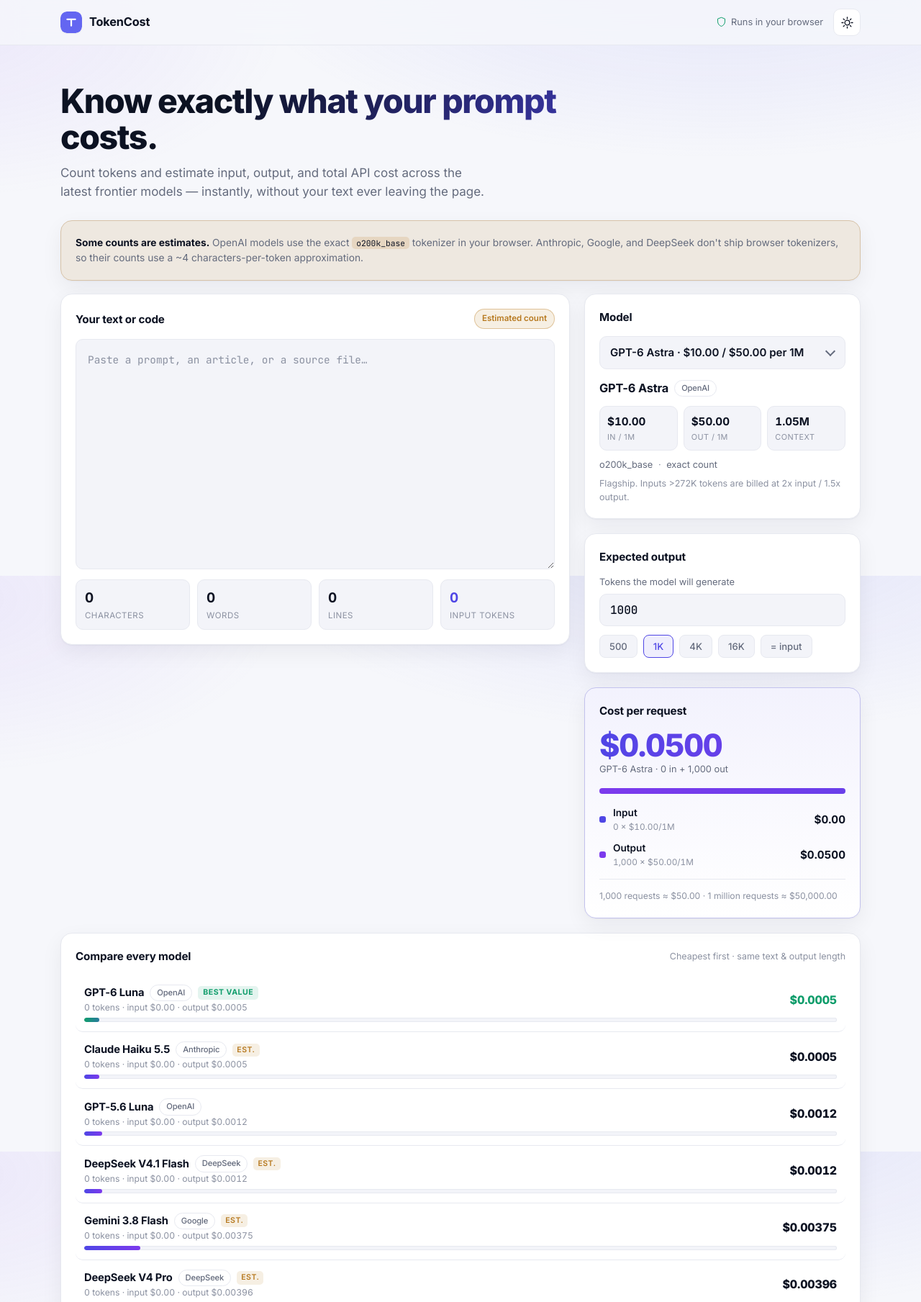
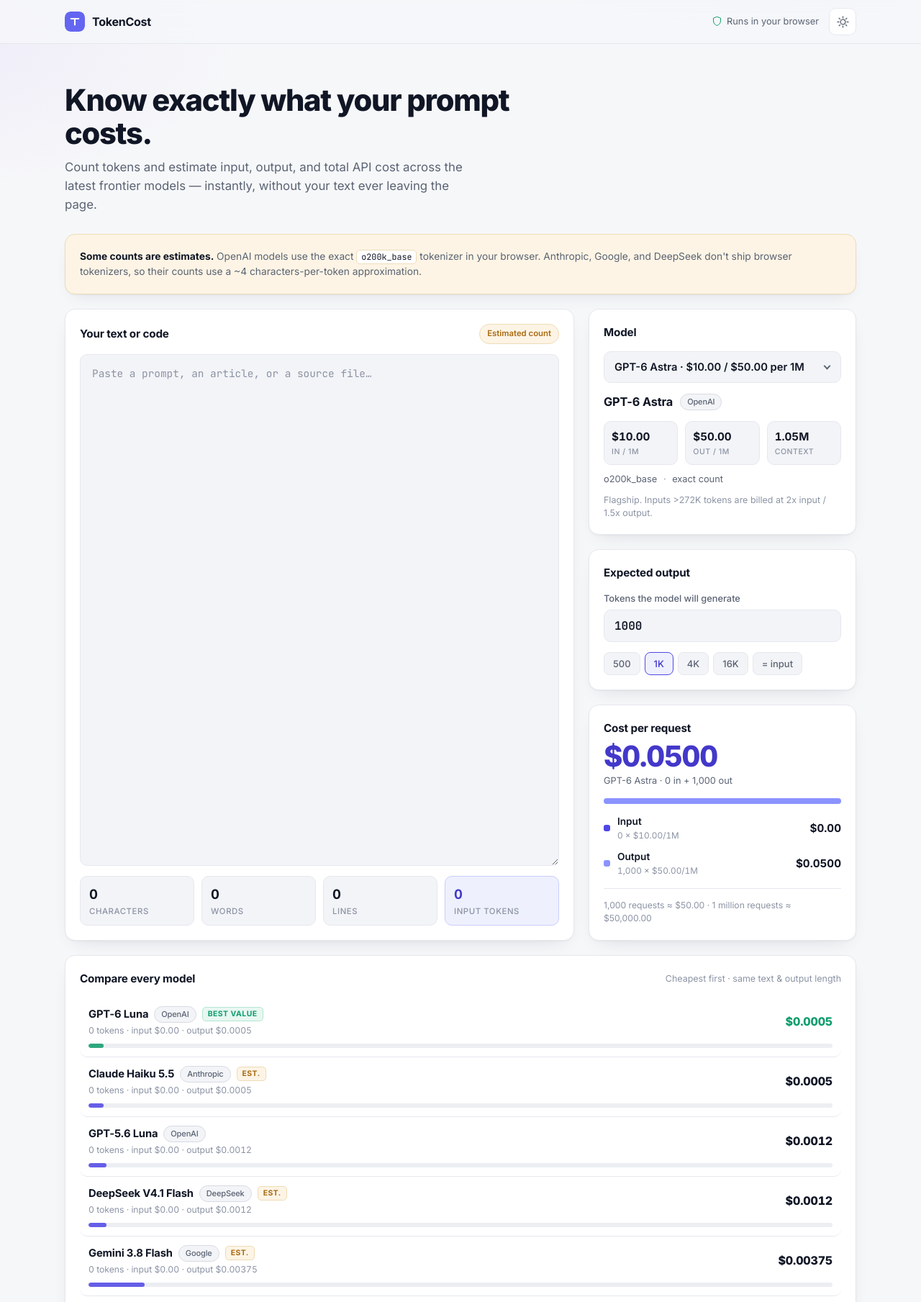
Before and after one commit to yashwanth2510/token-cost-calculator, a plain HTML site: page index.html in a window 1280 px wide. Shown: the top 1809 px of the page at 72% size. Drawn offline with nearby package versions, Linux system fonts and the light colour scheme.

Commit message:
Rebalance workspace layout and make light theme the default
- Force light theme regardless of OS preference (toggle stays opt-in)
- Editor column now stretches to match the sidebar height (no dead gap)
- Rewrite stylesheet without color-mix / gradient-clipped text for
  consistent rendering across browsers
- Verified: zero horizontal overflow at 1440/1024/768; columns balanced

```diff
--- a/app.js
+++ b/app.js
@@ -261,9 +261,7 @@
 
 function initTheme() {
   const saved = localStorage.getItem("theme");
-  const prefersDark = window.matchMedia?.("(prefers-color-scheme: dark)").matches;
-  const theme = saved || (prefersDark ? "dark" : "light");
-  document.documentElement.setAttribute("data-theme", theme);
+  document.documentElement.setAttribute("data-theme", saved === "dark" ? "dark" : "light");
 }
 
 els.themeToggle.addEventListener("click", () => {
--- a/styles.css
+++ b/styles.css
@@ -1,61 +1,99 @@
+/* =========================================================
+   TokenCost — stylesheet
+   Light theme is the default. No color-mix / no gradient-clipped
+   text, so it renders identically across all modern browsers.
+   ========================================================= */
+
 :root {
-  --font: "Inter", system-ui, -apple-system, "Segoe UI", Roboto, sans-serif;
-  --mono: "JetBrains Mono", ui-monospace, "Cascadia Code", Consolas, monospace;
-  --radius: 16px;
+  --font: "Inter", system-ui, -apple-system, "Segoe UI", Roboto, Arial, sans-serif;
+  --mono: "JetBrains Mono", ui-monospace, "SFMono-Regular", Consolas, "Liberation Mono", monospace;
+
+  --maxw: 1140px;
+  --radius: 14px;
   --radius-sm: 10px;
-  --maxw: 1160px;
+  --radius-pill: 999px;
+
+  --space-1: 6px;
+  --space-2: 10px;
+  --space-3: 14px;
+  --space-4: 20px;
+  --space-5: 28px;
+  --space-6: 40px;
+  --space-7: 56px;
 }
 
 :root,
 [data-theme="light"] {
-  --bg: #f6f7fb;
-  --bg-accent: radial-gradient(1100px 460px at 78% -8%, rgba(99, 102, 241, 0.14), transparent 62%),
-    radial-gradient(820px 420px at -6% 4%, rgba(139, 92, 246, 0.1), transparent 58%);
+  color-scheme: light;
+
+  --bg: #f6f7f9;
   --surface: #ffffff;
-  --surface-2: #f3f4f9;
-  --border: #e7e9f0;
-  --border-strong: #d5d9e4;
-  --text: #0c1222;
-  --muted: #646b7d;
-  --faint: #8b91a1;
+  --surface-2: #f3f4f7;
+  --surface-3: #eceef2;
+
+  --border: #e6e8ee;
+  --border-strong: #d8dbe4;
+
+  --text: #101625;
+  --muted: #5a6373;
+  --faint: #8b93a4;
+
   --accent: #4f46e5;
-  --accent-2: #7c3aed;
-  --accent-soft: rgba(79, 70, 229, 0.09);
+  --accent-ink: #4338ca;
+  --accent-soft: #eef0fe;
+  --accent-border: #c9cdfb;
+
   --green: #0f9d6b;
-  --green-soft: rgba(15, 157, 107, 0.11);
-  --amber: #b7791f;
-  --amber-soft: rgba(183, 121, 31, 0.12);
-  --shadow: 0 1px 2px rgba(16, 24, 40, 0.04), 0 10px 30px rgba(16, 24, 40, 0.06);
-  --shadow-sm: 0 1px 2px rgba(16, 24, 40, 0.05);
-  --ring: rgba(79, 70, 229, 0.35);
-  color-scheme: light;
+  --green-soft: #e8f7f1;
+  --green-border: #b6e6d2;
+
+  --amber: #a96a12;
+  --amber-soft: #fdf4e5;
+  --amber-border: #eedcb6;
+
+  --topbar: rgba(246, 247, 249, 0.82);
+  --shadow-sm: 0 1px 2px rgba(16, 22, 37, 0.05);
+  --shadow: 0 1px 2px rgba(16, 22, 37, 0.04), 0 10px 26px -14px rgba(16, 22, 37, 0.16);
+  --ring: rgba(79, 70, 229, 0.28);
 }
 
 [data-theme="dark"] {
-  --bg: #0a0b10;
-  --bg-accent: radial-gradient(1100px 460px at 78% -8%, rgba(99, 102, 241, 0.16), transparent 62%),
-    radial-gradient(820px 420px at -6% 4%, rgba(139, 92, 246, 0.12), transparent 58%);
-  --surface: #14161d;
-  --surface-2: #1b1e27;
-  --border: #262a35;
-  --border-strong: #343a49;
-  --text: #eef0f6;
-  --muted: #9aa3b6;
-  --faint: #737d92;
+  color-scheme: dark;
+
+  --bg: #0b0d13;
+  --surface: #14171f;
+  --surface-2: #1a1e28;
+  --surface-3: #212632;
+
+  --border: #252a36;
+  --border-strong: #333a49;
+
+  --text: #eaeef7;
+  --muted: #98a1b3;
+  --faint: #6f7889;
+
   --accent: #8b93ff;
-  --accent-2: #b18cff;
-  --accent-soft: rgba(139, 147, 255, 0.14);
-  --green: #34d399;
-  --green-soft: rgba(52, 211, 153, 0.13);
+  --accent-ink: #a5abff;
+  --accent-soft: #1b2033;
+  --accent-border: #333b5e;
+
+  --green: #3ddc97;
+  --green-soft: #12241d;
+  --green-border: #245038;
+
   --amber: #f0b65f;
-  --amber-soft: rgba(240, 182, 95, 0.13);
-  --shadow: 0 1px 2px rgba(0, 0, 0, 0.4), 0 14px 36px rgba(0, 0, 0, 0.34);
+  --amber-soft: #251e11;
+  --amber-border: #4a3b1d;
+
+  --topbar: rgba(11, 13, 19, 0.82);
   --shadow-sm: 0 1px 2px rgba(0, 0, 0, 0.4);
-  --ring: rgba(139, 147, 255, 0.4);
-  color-scheme: dark;
+  --shadow: 0 1px 2px rgba(0, 0, 0, 0.4), 0 14px 34px -16px rgba(0, 0, 0, 0.6);
+  --ring: rgba(139, 147, 255, 0.3);
 }
 
-* {
+*,
+*::before,
+*::after {
   box-sizing: border-box;
 }
 
@@ -71,66 +109,71 @@
   line-height: 1.55;
   color: var(--text);
   background-color: var(--bg);
-  background-image: var(--bg-accent);
-  background-attachment: fixed;
+  background-image:
+    radial-gradient(900px 380px at 82% -6%, rgba(99, 102, 241, 0.09), transparent 60%),
+    radial-gradient(720px 340px at -8% 2%, rgba(139, 92, 246, 0.07), transparent 60%);
+  background-repeat: no-repeat;
   -webkit-font-smoothing: antialiased;
+  text-rendering: optimizeLegibility;
 }
 
 .container {
+  width: 100%;
   max-width: var(--maxw);
   margin: 0 auto;
-  padding: 0 24px;
+  padding: 0 var(--space-4);
 }
 
-/* ---------- Top bar ---------- */
+/* ---------------- Top bar ---------------- */
 .topbar {
   position: sticky;
   top: 0;
-  z-index: 20;
-  background: color-mix(in srgb, var(--bg) 82%, transparent);
-  backdrop-filter: saturate(1.4) blur(12px);
+  z-index: 30;
+  background: var(--topbar);
+  backdrop-filter: saturate(180%) blur(14px);
+  -webkit-backdrop-filter: saturate(180%) blur(14px);
   border-bottom: 1px solid var(--border);
 }
 
 .topbar-inner {
-  height: 62px;
+  height: 60px;
   display: flex;
   align-items: center;
   justify-content: space-between;
-  gap: 16px;
+  gap: var(--space-4);
 }
 
 .brand {
   display: inline-flex;
   align-items: center;
-  gap: 10px;
+  gap: var(--space-2);
   text-decoration: none;
   color: var(--text);
 }
 
 .brand-mark {
-  width: 30px;
-  height: 30px;
-  border-radius: 9px;
-  box-shadow: var(--shadow-sm);
+  width: 28px;
+  height: 28px;
+  border-radius: 8px;
+  flex: none;
 }
 
 .brand-name {
+  font-size: 1rem;
   font-weight: 700;
-  letter-spacing: -0.01em;
-  font-size: 1.02rem;
+  letter-spacing: -0.015em;
 }
 
 .topbar-right {
   display: flex;
   align-items: center;
-  gap: 14px;
+  gap: var(--space-3);
 }
 
 .privacy {
   display: inline-flex;
   align-items: center;
-  gap: 6px;
+  gap: var(--space-1);
   font-size: 0.8rem;
   color: var(--muted);
 }
@@ -149,18 +192,19 @@
   border-radius: var(--radius-sm);
   border: 1px solid var(--border);
   background: var(--surface);
-  color: var(--text);
+  color: var(--muted);
   cursor: pointer;
-  transition: border-color 0.15s, background 0.15s, transform 0.1s;
+  transition: border-color 0.15s ease, color 0.15s ease, background 0.15s ease;
 }
 
 .icon-btn:hover {
+  color: var(--text);
   border-color: var(--border-strong);
   background: var(--surface-2);
 }
 
 .icon-btn:active {
-  transform: scale(0.96);
+  transform: translateY(1px);
 }
 
 .icon-btn svg {
@@ -173,48 +217,44 @@
   display: none;
 }
 
-/* ---------- Hero ---------- */
+/* ---------------- Hero ---------------- */
 .hero {
-  padding: 52px 0 26px;
-  max-width: 720px;
+  padding: var(--space-7) 0 var(--space-5);
+  max-width: 700px;
 }
 
 .hero h1 {
-  margin: 0 0 12px;
-  font-size: clamp(2rem, 4.4vw, 2.9rem);
-  line-height: 1.08;
+  margin: 0 0 var(--space-2);
+  font-size: clamp(1.9rem, 4vw, 2.6rem);
+  line-height: 1.1;
   letter-spacing: -0.03em;
   font-weight: 800;
-  background: linear-gradient(120deg, var(--text) 30%, var(--accent) 130%);
-  -webkit-background-clip: text;
-  background-clip: text;
-  color: transparent;
+  color: var(--text);
 }
 
 .hero p {
   margin: 0;
-  font-size: 1.06rem;
+  font-size: 1.05rem;
   color: var(--muted);
-  max-width: 600px;
+  max-width: 580px;
 }
 
-/* ---------- Cards ---------- */
+/* ---------------- Cards ---------------- */
 .card {
   background: var(--surface);
   border: 1px solid var(--border);
   border-radius: var(--radius);
   box-shadow: var(--shadow);
-  padding: 20px;
-  transition: border-color 0.2s;
+  padding: var(--space-4);
 }
 
 .card-head {
   display: flex;
   align-items: center;
   justify-content: space-between;
-  gap: 12px;
+  gap: var(--space-3);
   flex-wrap: wrap;
-  margin-bottom: 14px;
+  margin-bottom: var(--space-3);
 }
 
 .card-head h2 {
@@ -226,16 +266,16 @@
 
 .muted {
   font-size: 0.78rem;
+  font-weight: 400;
   color: var(--faint);
-  font-weight: 400;
 }
 
 .notice {
-  margin-bottom: 18px;
+  margin-bottom: var(--space-4);
   font-size: 0.86rem;
   color: var(--muted);
-  border-color: color-mix(in srgb, var(--amber) 34%, var(--border));
   background: var(--amber-soft);
+  border-color: var(--amber-border);
 }
 
 .notice strong {
@@ -244,47 +284,49 @@
 
 .notice code {
   font-family: var(--mono);
-  font-size: 0.82em;
+  font-size: 0.85em;
   color: var(--text);
-  background: color-mix(in srgb, var(--amber) 16%, transparent);
+  background: var(--surface);
+  border: 1px solid var(--amber-border);
   padding: 1px 6px;
   border-radius: 5px;
 }
 
-/* ---------- Workspace layout ---------- */
+/* ---------------- Workspace ---------------- */
 .workspace {
   display: grid;
-  grid-template-columns: minmax(0, 1fr) 384px;
-  gap: 20px;
-  align-items: start;
+  grid-template-columns: minmax(0, 1fr) 372px;
+  gap: var(--space-4);
+  align-items: stretch;
 }
 
 .sidebar {
-  display: grid;
-  gap: 20px;
+  display: flex;
+  flex-direction: column;
+  gap: var(--space-4);
 }
 
-/* ---------- Editor ---------- */
-.editor {
+.card.editor {
   display: flex;
   flex-direction: column;
 }
 
+/* ---------------- Editor ---------------- */
 textarea {
   width: 100%;
-  min-height: 320px;
-  flex: 1;
+  flex: 1 1 auto;
+  min-height: 220px;
   resize: vertical;
-  padding: 16px;
+  padding: var(--space-3) 16px;
   font-family: var(--mono);
   font-size: 0.9rem;
-  line-height: 1.6;
+  line-height: 1.65;
   color: var(--text);
   background: var(--surface-2);
   border: 1px solid var(--border);
   border-radius: var(--radius-sm);
   outline: none;
-  transition: border-color 0.15s, box-shadow 0.15s;
+  transition: border-color 0.15s ease, box-shadow 0.15s ease;
 }
 
 textarea::placeholder {
@@ -294,13 +336,14 @@
 textarea:focus {
   border-color: var(--accent);
   box-shadow: 0 0 0 3px var(--ring);
+  background: var(--surface);
 }
 
 .stats {
   display: grid;
   grid-template-columns: repeat(4, 1fr);
-  gap: 10px;
-  margin-top: 14px;
+  gap: var(--space-2);
+  margin-top: var(--space-3);
 }
 
 .stat {
@@ -314,64 +357,73 @@
 }
 
 .stat b {
-  font-size: 1.18rem;
+  font-size: 1.15rem;
   font-weight: 700;
   font-variant-numeric: tabular-nums;
   letter-spacing: -0.01em;
 }
 
 .stat span {
-  font-size: 0.72rem;
+  font-size: 0.71rem;
+  font-weight: 500;
   color: var(--faint);
   text-transform: uppercase;
-  letter-spacing: 0.04em;
+  letter-spacing: 0.05em;
+}
+
+.stat-em {
+  background: var(--accent-soft);
+  border-color: var(--accent-border);
 }
 
 .stat-em b {
-  color: var(--accent);
+  color: var(--accent-ink);
 }
 
-/* ---------- Pills / badges ---------- */
+/* ---------------- Pills / chips ---------------- */
 .pill {
-  font-size: 0.72rem;
+  display: inline-block;
+  font-size: 0.71rem;
   font-weight: 600;
   padding: 4px 10px;
-  border-radius: 999px;
+  border-radius: var(--radius-pill);
   border: 1px solid var(--border);
   color: var(--muted);
+  background: var(--surface-2);
   white-space: nowrap;
 }
 
 .pill-exact {
   color: var(--green);
-  border-color: color-mix(in srgb, var(--green) 38%, transparent);
   background: var(--green-soft);
+  border-color: var(--green-border);
 }
 
 .pill-estimate {
   color: var(--amber);
-  border-color: color-mix(in srgb, var(--amber) 38%, transparent);
   background: var(--amber-soft);
+  border-color: var(--amber-border);
 }
 
 .pill-loading {
-  color: var(--accent);
-  border-color: color-mix(in srgb, var(--accent) 32%, transparent);
+  color: var(--accent-ink);
   background: var(--accent-soft);
+  border-color: var(--accent-border);
 }
 
 .chip {
   display: inline-block;
-  font-size: 0.7rem;
+  font-size: 0.69rem;
   font-weight: 500;
   padding: 2px 9px;
-  border-radius: 999px;
-  border: 1px solid var(--border);
+  border-radius: var(--radius-pill);
+  border: 1px solid var(--border-strong);
   color: var(--muted);
+  background: var(--surface-2);
   vertical-align: middle;
 }
 
-/* ---------- Model select ---------- */
+/* ---------------- Model card ---------------- */
 .select-wrap {
   position: relative;
 }
@@ -381,8 +433,8 @@
   position: absolute;
   right: 16px;
   top: 50%;
-  width: 8px;
-  height: 8px;
+  width: 7px;
+  height: 7px;
   border-right: 2px solid var(--muted);
   border-bottom: 2px solid var(--muted);
   transform: translateY(-70%) rotate(45deg);
@@ -392,17 +444,22 @@
 select {
   width: 100%;
   appearance: none;
-  padding: 12px 42px 12px 14px;
+  -webkit-appearance: none;
+  padding: 11px 40px 11px 14px;
   font-family: inherit;
-  font-size: 0.94rem;
-  font-weight: 550;
+  font-size: 0.92rem;
+  font-weight: 600;
   color: var(--text);
   background: var(--surface-2);
   border: 1px solid var(--border);
   border-radius: var(--radius-sm);
   cursor: pointer;
   outline: none;
-  transition: border-color 0.15s, box-shadow 0.15s;
+  transition: border-color 0.15s ease, box-shadow 0.15s ease;
+}
+
+select:hover {
+  border-color: var(--border-strong);
 }
 
 select:focus {
@@ -411,13 +468,13 @@
 }
 
 .model-summary {
-  margin-top: 14px;
+  margin-top: var(--space-3);
 }
 
 .ms-title {
   display: flex;
   align-items: center;
-  gap: 8px;
+  gap: var(--space-2);
   font-size: 1.02rem;
   font-weight: 700;
   letter-spacing: -0.01em;
@@ -425,9 +482,9 @@
 
 .pchips {
   display: grid;
-  grid-template-columns: repeat(3, 1fr);
-  gap: 8px;
-  margin-top: 12px;
+  grid-template-columns: repeat(3, minmax(0, 1fr));
+  gap: var(--space-2);
+  margin-top: var(--space-3);
 }
 
 .pchip {
@@ -438,6 +495,7 @@
   border-radius: var(--radius-sm);
   background: var(--surface-2);
   border: 1px solid var(--border);
+  min-width: 0;
 }
 
 .pchip b {
@@ -448,10 +506,11 @@
 }
 
 .pchip small {
-  font-size: 0.68rem;
+  font-size: 0.66rem;
+  font-weight: 500;
   color: var(--faint);
   text-transform: uppercase;
-  letter-spacing: 0.04em;
+  letter-spacing: 0.05em;
 }
 
 .ms-meta {
@@ -462,22 +521,24 @@
 
 .ms-meta .sep {
   color: var(--faint);
-  margin: 0 4px;
+  margin: 0 5px;
 }
 
 .model-note {
-  margin: 8px 0 0;
+  margin: var(--space-2) 0 0;
   font-size: 0.78rem;
   line-height: 1.45;
   color: var(--faint);
+  min-height: 1em;
 }
 
-/* ---------- Fields / presets ---------- */
+/* ---------------- Output field ---------------- */
 .field {
   display: flex;
   flex-direction: column;
-  gap: 6px;
+  gap: var(--space-1);
   font-size: 0.8rem;
+  font-weight: 500;
   color: var(--muted);
 }
 
@@ -486,75 +547,76 @@
   padding: 11px 14px;
   font-family: var(--mono);
   font-size: 1rem;
-  font-weight: 500;
+  font-weight: 600;
   color: var(--text);
   background: var(--surface-2);
   border: 1px solid var(--border);
   border-radius: var(--radius-sm);
   outline: none;
-  transition: border-color 0.15s, box-shadow 0.15s;
+  transition: border-color 0.15s ease, box-shadow 0.15s ease;
 }
 
 input[type="number"]:focus {
   border-color: var(--accent);
   box-shadow: 0 0 0 3px var(--ring);
+  background: var(--surface);
 }
 
 .presets {
   display: flex;
-  gap: 8px;
+  gap: var(--space-1);
   flex-wrap: wrap;
-  margin-top: 12px;
+  margin-top: var(--space-3);
 }
 
 .presets button {
-  padding: 7px 13px;
+  padding: 7px 12px;
   font-family: inherit;
-  font-size: 0.82rem;
+  font-size: 0.81rem;
   font-weight: 500;
   color: var(--muted);
   background: var(--surface-2);
   border: 1px solid var(--border);
   border-radius: 8px;
   cursor: pointer;
-  transition: all 0.15s;
+  transition: color 0.15s ease, border-color 0.15s ease, background 0.15s ease;
 }
 
 .presets button:hover {
-  color: var(--accent);
-  border-color: color-mix(in srgb, var(--accent) 45%, var(--border));
+  color: var(--accent-ink);
+  border-color: var(--accent-border);
   background: var(--accent-soft);
 }
 
 .presets button.active {
-  color: var(--accent);
+  color: var(--accent-ink);
   border-color: var(--accent);
   background: var(--accent-soft);
 }
 
-/* ---------- Results ---------- */
+/* ---------------- Results ---------------- */
 .results {
-  background: linear-gradient(180deg, color-mix(in srgb, var(--accent) 7%, var(--surface)), var(--surface));
-  border-color: color-mix(in srgb, var(--accent) 24%, var(--border));
+  background: var(--surface);
+  border-color: var(--border);
+}
+
+.results .card-head {
+  margin-bottom: 6px;
 }
 
 .total {
   display: flex;
   flex-direction: column;
-  gap: 2px;
-  margin: 2px 0 16px;
+  gap: 3px;
 }
 
 .total-value {
-  font-size: clamp(2rem, 6vw, 2.7rem);
+  font-size: clamp(1.9rem, 5vw, 2.5rem);
   font-weight: 800;
   letter-spacing: -0.03em;
-  line-height: 1;
+  line-height: 1.05;
   font-variant-numeric: tabular-nums;
-  background: linear-gradient(120deg, var(--accent), var(--accent-2));
-  -webkit-background-clip: text;
-  background-clip: text;
-  color: transparent;
+  color: var(--accent-ink);
 }
 
 .total-sub {
@@ -565,29 +627,30 @@
 .splitbar {
   display: flex;
   height: 8px;
-  border-radius: 999px;
+  margin-top: var(--space-3);
+  border-radius: var(--radius-pill);
   overflow: hidden;
-  background: var(--surface-2);
-  box-shadow: inset 0 0 0 1px var(--border);
+  background: var(--surface-3);
 }
 
 .splitbar span {
   height: 100%;
+  width: 0;
   transition: width 0.4s cubic-bezier(0.22, 1, 0.36, 1);
 }
 
 .seg-in {
-  background: linear-gradient(90deg, var(--accent), color-mix(in srgb, var(--accent) 70%, var(--accent-2)));
+  background: var(--accent);
 }
 
 .seg-out {
-  background: linear-gradient(90deg, var(--accent-2), color-mix(in srgb, var(--accent-2) 60%, var(--accent)));
+  background: #8b93ff;
 }
 
 .legend {
   display: grid;
   gap: 10px;
-  margin-top: 16px;
+  margin-top: var(--space-3);
 }
 
 .legend-item {
@@ -608,13 +671,12 @@
 }
 
 .dot-out {
-  background: var(--accent-2);
+  background: #8b93ff;
 }
 
 .legend-text {
   display: flex;
   flex-direction: column;
-  gap: 0;
   flex: 1;
   min-width: 0;
 }
@@ -637,48 +699,54 @@
   font-size: 0.95rem;
   font-weight: 700;
   font-variant-numeric: tabular-nums;
+  white-space: nowrap;
 }
 
 .per-note {
-  margin: 14px 0 0;
-  padding-top: 14px;
+  margin: var(--space-3) 0 0;
+  padding-top: var(--space-3);
   border-top: 1px solid var(--border);
   font-size: 0.76rem;
   color: var(--faint);
 }
 
-/* ---------- Compare list ---------- */
+/* ---------------- Compare ---------------- */
 .compare {
-  margin: 20px 0 8px;
+  margin: var(--space-4) 0 var(--space-2);
 }
 
 .compare-list {
-  display: grid;
+  display: flex;
+  flex-direction: column;
 }
 
 .crow {
   display: grid;
-  grid-template-columns: 1fr auto;
+  grid-template-columns: minmax(0, 1fr) auto;
   align-items: center;
-  gap: 4px 16px;
-  padding: 13px 12px;
+  gap: 4px var(--space-3);
+  padding: 12px 12px;
   border-radius: var(--radius-sm);
   border-bottom: 1px solid var(--border);
   cursor: pointer;
-  transition: background 0.15s;
+  transition: background 0.15s ease;
+}
+
+.crow:hover {
+  background: var(--surface-2);
+}
+
+.crow:focus-visible {
+  outline: 2px solid var(--accent);
+  outline-offset: -2px;
 }
 
 .crow:last-child {
   border-bottom: 0;
 }
 
-.crow:hover {
-  background: var(--surface-2);
-}
-
 .crow.selected {
   background: var(--accent-soft);
-  box-shadow: inset 0 0 0 1px color-mix(in srgb, var(--accent) 40%, transparent);
 }
 
 .crow-info {
@@ -689,34 +757,36 @@
   display: flex;
   align-items: center;
   gap: 8px;
+  flex-wrap: wrap;
   font-size: 0.92rem;
   font-weight: 650;
   letter-spacing: -0.01em;
 }
 
-.tag-est {
-  font-size: 0.66rem;
-  font-weight: 600;
-  text-transform: uppercase;
-  letter-spacing: 0.05em;
-  color: var(--amber);
-  background: var(--amber-soft);
-  padding: 1px 6px;
-  border-radius: 5px;
-}
-
+.tag-est,
 .badge-best {
-  font-size: 0.66rem;
+  font-size: 0.65rem;
   font-weight: 700;
   text-transform: uppercase;
   letter-spacing: 0.05em;
-  color: var(--green);
-  background: var(--green-soft);
   padding: 1px 7px;
   border-radius: 5px;
 }
 
+.tag-est {
+  color: var(--amber);
+  background: var(--amber-soft);
+  border: 1px solid var(--amber-border);
+}
+
+.badge-best {
+  color: var(--green);
+  background: var(--green-soft);
+  border: 1px solid var(--green-border);
+}
+
 .crow-sub {
+  margin-top: 2px;
   font-size: 0.76rem;
   color: var(--faint);
   font-variant-numeric: tabular-nums;
@@ -725,8 +795,9 @@
 .crow-cost {
   font-size: 1rem;
   font-weight: 750;
+  letter-spacing: -0.01em;
   font-variant-numeric: tabular-nums;
-  letter-spacing: -0.01em;
+  text-align: right;
 }
 
 .crow.best .crow-cost {
@@ -736,28 +807,29 @@
 .crow-bar {
   grid-column: 1 / -1;
   height: 6px;
-  border-radius: 999px;
-  background: var(--surface-2);
-  box-shadow: inset 0 0 0 1px var(--border);
+  margin-top: 4px;
+  border-radius: var(--radius-pill);
+  background: var(--surface-3);
   overflow: hidden;
 }
 
 .crow-bar > span {
   display: block;
   height: 100%;
-  min-width: 3px;
-  border-radius: 999px;
-  background: linear-gradient(90deg, var(--accent), var(--accent-2));
+  min-width: 4px;
+  border-radius: var(--radius-pill);
+  background: var(--accent);
+  opacity: 0.85;
   transition: width 0.4s cubic-bezier(0.22, 1, 0.36, 1);
 }
 
 .crow.best .crow-bar > span {
-  background: linear-gradient(90deg, var(--green), color-mix(in srgb, var(--green) 60%, var(--accent)));
+  background: var(--green);
 }
 
-/* ---------- Footer ---------- */
+/* ---------------- Footer ---------------- */
 .footer {
-  padding: 34px 0 48px;
+  padding: var(--space-6) 0 var(--space-7);
   color: var(--faint);
   font-size: 0.78rem;
   text-align: center;
@@ -765,21 +837,21 @@
 
 .footer p {
   margin: 0 auto;
-  max-width: 660px;
+  max-width: 640px;
 }
 
-/* ---------- Responsive ---------- */
+/* ---------------- Responsive ---------------- */
 @media (max-width: 980px) {
   .workspace {
-    grid-template-columns: 1fr;
+    grid-template-columns: minmax(0, 1fr);
   }
 
   .sidebar {
-    grid-template-columns: 1fr;
+    order: -1;
   }
 
   textarea {
-    min-height: 240px;
+    min-height: 200px;
   }
 }
 
@@ -789,24 +861,31 @@
   }
 
   .hero {
-    padding: 36px 0 20px;
+    padding: var(--space-5) 0 var(--space-4);
   }
 
   .stats {
-    grid-template-columns: repeat(2, 1fr);
+    grid-template-columns: repeat(2, minmax(0, 1fr));
   }
 
   .privacy {
     display: none;
   }
 
-  .card {
-    padding: 16px;
+  .pchips {
+    grid-template-columns: repeat(3, minmax(0, 1fr));
+  }
+
+  .crow {
+    grid-template-columns: minmax(0, 1fr) auto;
   }
 }
 
 @media (prefers-reduced-motion: reduce) {
-  * {
+  *,
+  *::before,
+  *::after {
     transition: none !important;
+    animation: none !important;
   }
 }
```
